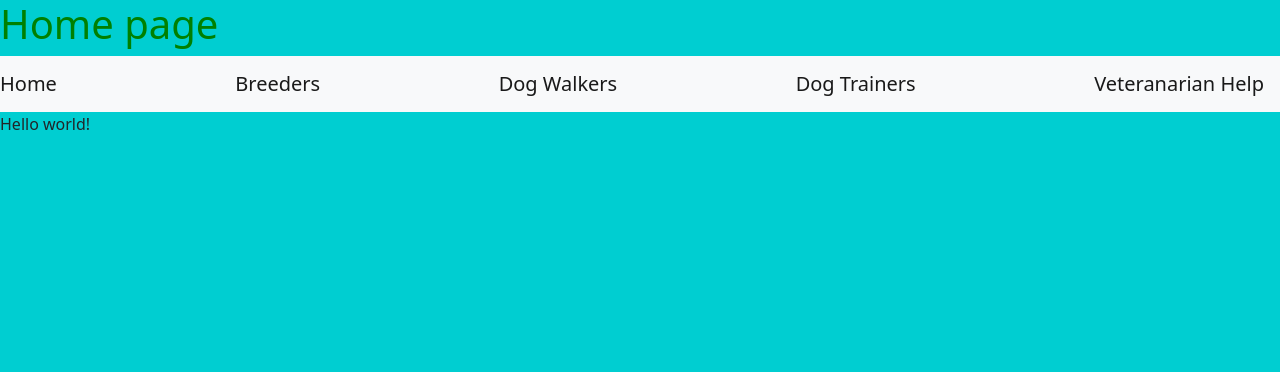
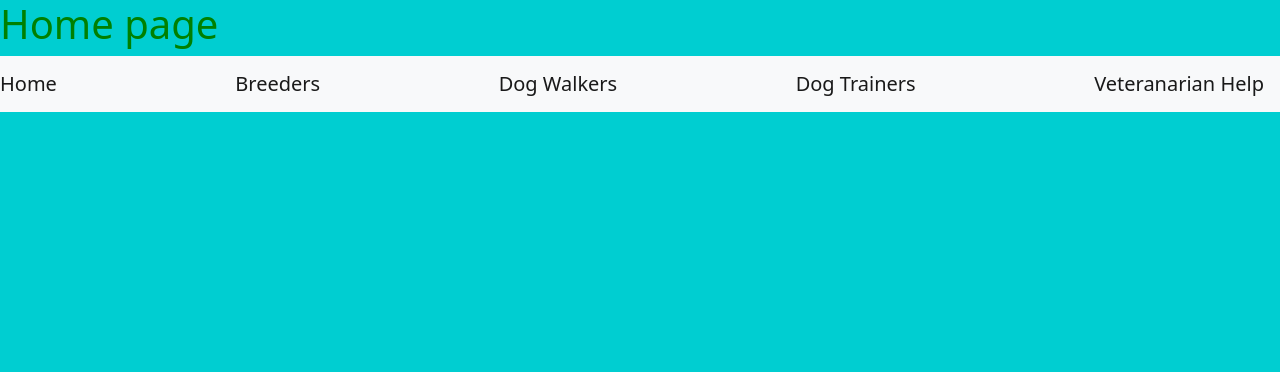
Before and after one commit to xian-yu626/GroupProject, a Django app: page / in a window 1280 px wide. Shown: the top 372 px of the page. Run offline with Django 3.2, Linux system fonts and the light colour scheme; parts of the project's set-up code (start-up, migrations or seed data) failed here and were passed over.

Commit message:
Update home.html

```diff
--- a/GroupProject/homepage/templates/homepage/home.html
+++ b/GroupProject/homepage/templates/homepage/home.html
@@ -20,6 +20,5 @@
 		<a class="navbar-brand" href="#">Dog Trainers</a>
 		<a class="navbar-brand" href="#">Veteranarian Help</a>
 	</nav>
-	<p>Hello world!</p>
 </body>
 </html>
```
